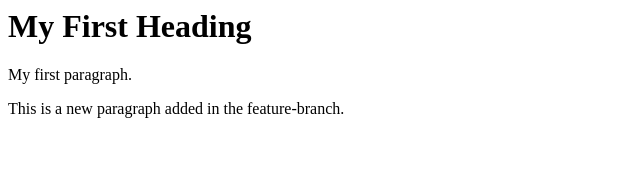
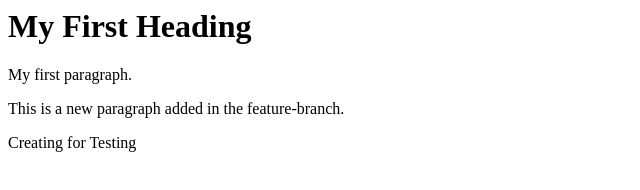
Before and after one commit to Sitara1993/git-training-tasks, a plain HTML site: page index.html in a window 1280 px wide. Shown: the whole page, without its empty margins (0-640 px from the left). Drawn offline with Linux system fonts and the light colour scheme.

Commit message:
Created for testing purpose for Joe

```diff
--- a/index.html
+++ b/index.html
@@ -6,6 +6,7 @@
 
 <h1>My First Heading</h1>
 <p>My first paragraph.</p>
-</p>This is a new paragraph added in the feature-branch.</p>
+<p>This is a new paragraph added in the feature-branch.</p>
+<p> Creating for Testing </p>
 </body>
 </html>
```
